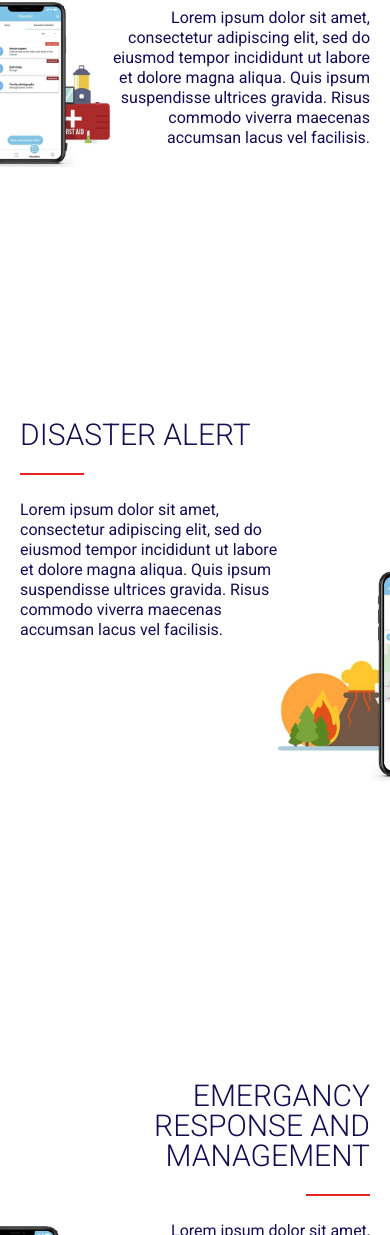
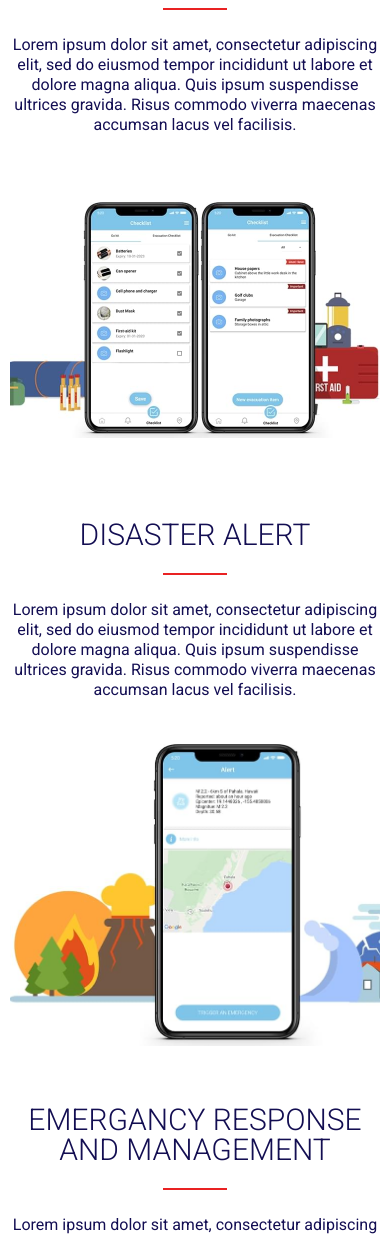
Before and after one commit to Mher-777/OurEmergencyPlans, a website: page app/features-page.html in a window 390 px wide. Shown: the part 765-2000 px from the top of the page. Drawn offline with nearby package versions, Linux system fonts and the light colour scheme; some packages are replaced by stand-ins of ours; a script that the page names is missing.

Commit message:
added mobile features-page

```diff
--- a/app/features-page.html
+++ b/app/features-page.html
@@ -22,13 +22,14 @@
                     <img src="./images/logo.png" alt="">
                 </a>
                 <ul class="header__menu">
+                    <div class="header__menu-closs"></div>
                     <li class="header__menu-item">
-                        <a href="#" class="header__menu-link">
+                        <a href="#" class="header__menu-link current">
                             Home
                         </a>
                     </li>
                     <li class="header__menu-item">
-                        <a href="#" class="header__menu-link current">
+                        <a href="#" class="header__menu-link">
                             Features
                         </a>
                     </li>
@@ -48,6 +49,11 @@
                         </a>
                     </li>
                 </ul>
+                <div class="header__hamburger">
+                    <span class="header__hamburger-line"></span>
+                    <span class="header__hamburger-line"></span>
+                    <span class="header__hamburger-line"></span>
+                </div>
             </div>
         </div>
     </header>
@@ -68,7 +74,8 @@
                         </div>
                         <div class="features-page__bg" style="background-image: url(./images/features-page__bg01.jpg);"></div>
                     </div>
-                    <div class="features-page__row row-reverse">
+
+                     <div class="features-page__row row-reverse">
                         <div class="features-page__content">
                             <div class="features-page__content-title section-title">
                                 Survival Kit
@@ -81,7 +88,7 @@
                         </div>
                         <div class="features-page__bg" style="background-image: url(./images/features-page__bg02.jpg);"></div>
                     </div>
-                    <div class="features-page__row ">
+                 <div class="features-page__row ">
                         <div class="features-page__content">
                             <div class="features-page__content-title section-title">
                                 Disaster Alert
@@ -93,7 +100,7 @@
                         </div>
                         <div class="features-page__bg" style="background-image: url(./images/features-page__bg03.jpg);"></div>
                     </div>
-                    <div class="features-page__row row-reverse">
+                  <div class="features-page__row row-reverse">
                         <div class="features-page__content">
                             <div class="features-page__content-title section-title">
                                 Emergancy Response
@@ -107,6 +114,7 @@
                         <div class="features-page__bg" style="background-image: url(./images/features-page__bg04.jpg);"></div>
                     </div>
                 </div>
+
             </div>
         </div>
     </section>
--- a/app/scss/_media.scss
+++ b/app/scss/_media.scss
@@ -130,7 +130,62 @@
     flex-direction: column-reverse;
   }
 }
+@media (max-width: 800px) {
+  .features-page {
+    padding-top: 35px;
+    padding-bottom: 35px;
+    .wrapper {
+      padding: 0;
+    }
+  }
+  .features-page__row {
+    flex-direction: column;
+  }
+  .features-page__content {
+    max-width: 75%;
+    margin: 0 auto;
+    text-align: center;
+    margin-bottom: 35px;
+  }
+  .features-page__content-title {
+    &::after {
+      left: 50%;
+      transform: translateX(-50%);
+    }
+  }
+  .features-page__row:nth-child(1) .features-page__bg {
+    max-width: 100%;
+  }
+  .features-page__row {
+    &.row-reverse {
+      flex-direction: column;
+      .features-page__content {
+        text-align: center;
+      }
+      .features-page__content-title::after {
+        left: 50%;
+        transform: translateX(-50%);
+      }
+    }
+  }
+  .features-page__row:nth-child(2) .features-page__bg {
+    margin-left: 0;
+    min-height: 400px;
+  }
+  .features-page__row:nth-child(3) .features-page__bg {
+    margin-right: 0;
+    min-height: 400px;
+  }
+  .features-page__row:nth-child(4) .features-page__bg {
+    margin-left: 0;
+    min-height: 400px;
+  }
+}
 @media (max-width: 700px) {
+  .features-page__content {
+    padding-top: 0;
+    max-width: 100%;
+  }
   .main-slider__bg {
     min-height: 300px;
   }
@@ -169,11 +224,15 @@
   .contact-form__btn {
     display: inline-block;
   }
-  .contact__box{
-      padding-top: 40px;
+  .contact__box {
+    padding-top: 40px;
   }
 }
 @media (max-width: 570px) {
+  .features-page__row:nth-child(3) .features-page__bg {
+    max-width: 100%;
+    min-height: 410px;
+  }
   .banner__slider-inner {
     padding: 25px 0;
   }
@@ -237,8 +296,18 @@
     font-size: 30px;
     line-height: 30px;
   }
+  .features-page__row:nth-child(2) .features-page__bg {
+    min-height: 300px;
+    max-width: 100%;
+  }
 }
 @media (max-width: 430px) {
+  .features-page__row:nth-child(1) .features-page__bg {
+    min-height: 320px;
+  }
+  .features-page__row:nth-child(4) .features-page__bg {
+    min-height: 320px;
+  }
   .banner__slider-logo {
     img {
       display: inline-block;
@@ -263,4 +332,23 @@
       margin-top: 20px;
     }
   }
+  .features-page__row:nth-child(3) .features-page__bg {
+    min-height: 320px;
+  }
 }
+@media (max-width: 340px) {
+  .features-page__row {
+    &:nth-child(1) .features-page__bg {
+      min-height: 240px;
+    }
+    &:nth-child(2) .features-page__bg {
+      min-height: 240px;
+    }
+    &:nth-child(3) .features-page__bg {
+      min-height: 240px;
+    }
+    &:nth-child(4) .features-page__bg {
+      min-height: 240px;
+    }
+  }
+}
```
Also changed, not shown: app/css/style.min.css.
